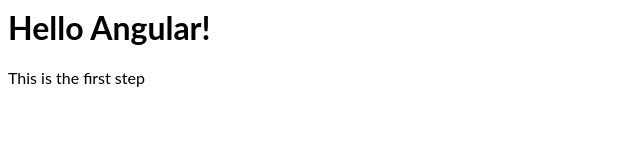
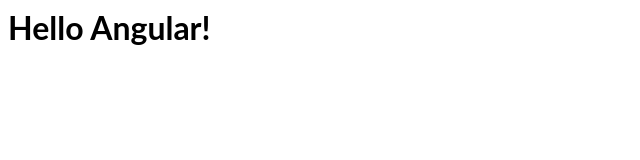
Before and after one commit to davenlin19/project-based, an Angular app: page / in a window 1280 px wide. Shown: the top 160 px of the page, without its empty margins (0-640 px from the left). Built offline with nearby package versions, Linux system fonts and the light colour scheme.

Commit message:
1 file modified

```diff
--- a/src/app/app.component.html
+++ b/src/app/app.component.html
@@ -1,4 +1,2 @@
 <hello name="{{ name }}"></hello>
-<p>
-  This is the first step
-</p>
+<!-- Create a paragraph with content "This is the first step" -->
```
